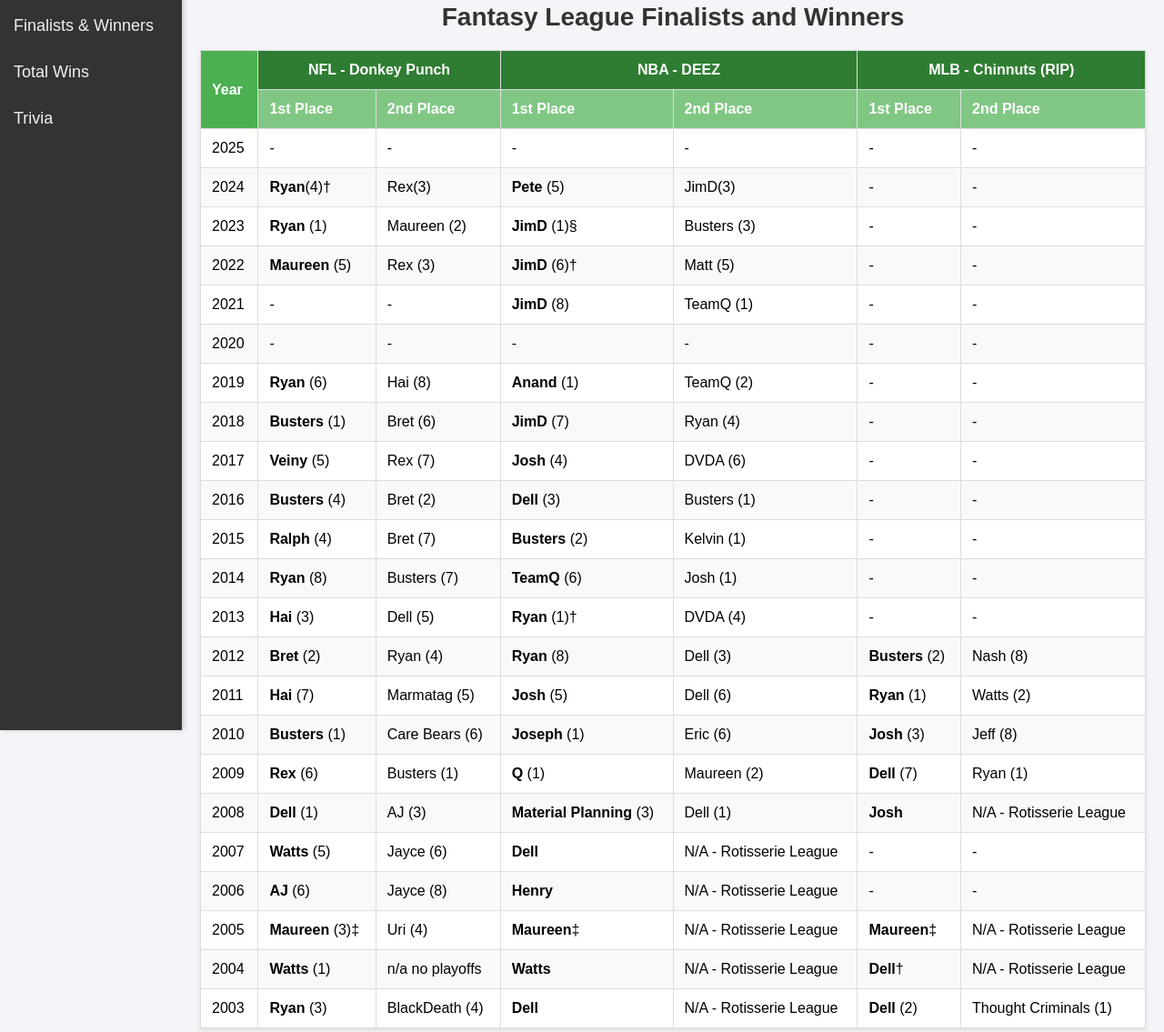
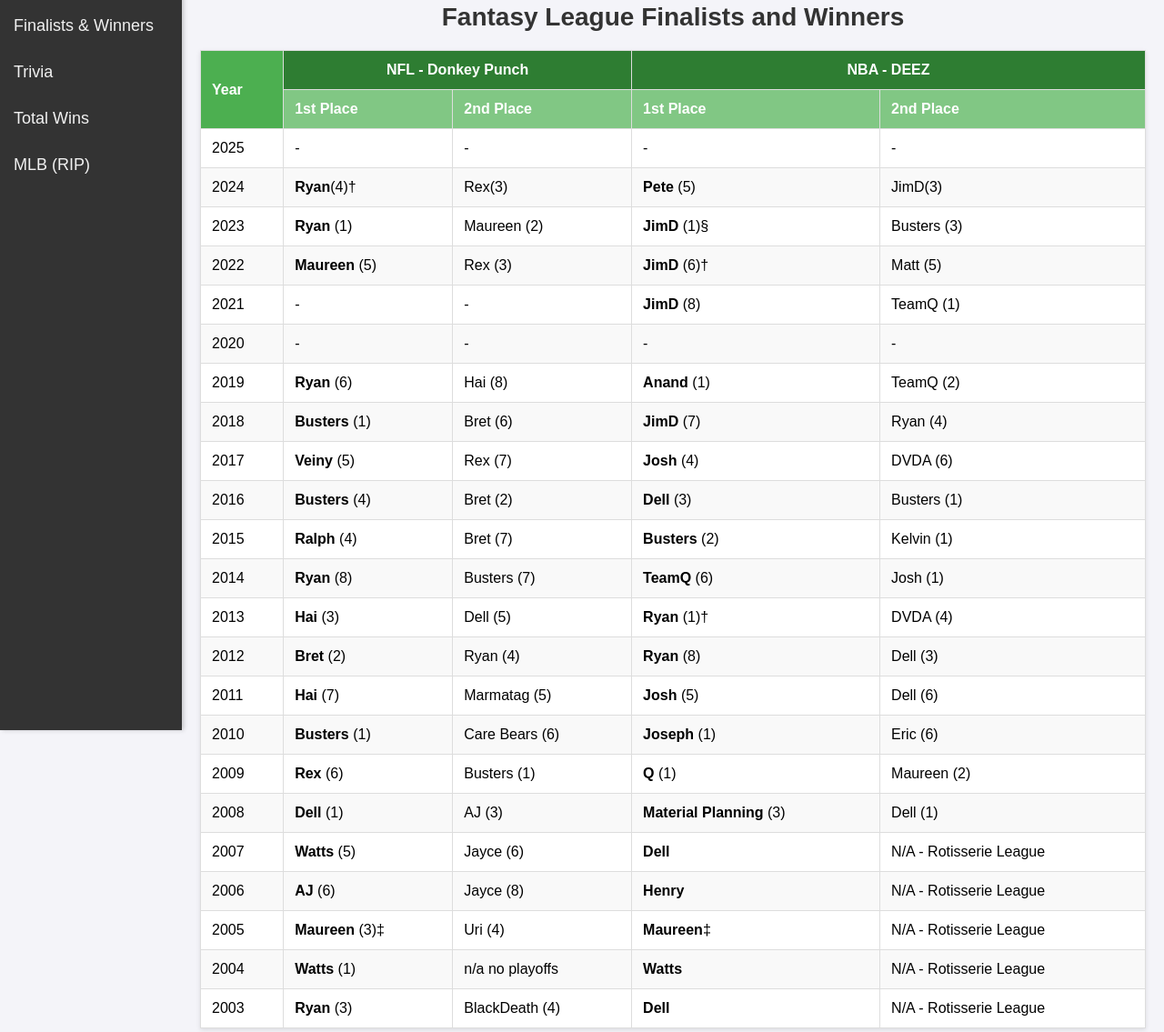
Before and after one commit to dell917/fantasy-league-stats, a plain HTML site: page index.html in a window 1280 px wide. Shown: the part 17-1152 px from the top of the page at 91% size. Drawn offline with Linux system fonts and the light colour scheme.

Commit message:
Updates to index.html
moved mlb section out, removed empty mlb data and some font updates

```diff
--- a/index.html
+++ b/index.html
@@ -104,7 +104,7 @@
             max-width: 1200px;
             margin: 10px auto;
             padding: 10px;
-            font-size: 0.9em;
+            font-size: 1.0em;
             color: #555;
             text-align: left;
             border-top: 1px solid #ddd;
@@ -132,14 +132,16 @@
             padding-left: 0;
         }
         .facts-container ul li {
-            margin-bottom: 20px;
-            line-height: 1.6;
+            margin-bottom: 10px; /* Reduced from 20px */
+            line-height: 1.2; /* Slightly reduced for tighter appearance */
+            font-size: 1.0em; /* Reduced font size */
         }
         .facts-container ul li ul {
             list-style-type: disc;
             padding-left: 20px;
             margin-top: 5px;
             margin-bottom: 0;
+            font-size: 0.85em; /* Slightly smaller for nested lists */
         }
         .fact-divider {
             border-bottom: 1px solid #ccc;
@@ -178,8 +180,9 @@
     <nav class="side-nav">
         <ul>
             <li><a href="#finalists-winners">Finalists & Winners</a></li>
+            <li><a href="#trivia">Trivia</a></li>
             <li><a href="#total-wins">Total Wins</a></li>
-            <li><a href="#trivia">Trivia</a></li>
+            <li><a href="#mlb-chinnuts">MLB (RIP)</a></li>
         </ul>
     </nav>
 
@@ -192,39 +195,36 @@
                         <th rowspan="2">Year</th>
                         <th colspan="2" class="league-header">NFL - Donkey Punch</th>
                         <th colspan="2" class="league-header">NBA - DEEZ</th>
-                        <th colspan="2" class="league-header">MLB - Chinnuts (RIP)</th>
                     </tr>
                     <tr>
                         <th class="subheader">1st Place</th>
                         <th class="subheader">2nd Place</th>
                         <th class="subheader">1st Place</th>
                         <th class="subheader">2nd Place</th>
-                        <th class="subheader">1st Place</th>
-                        <th class="subheader">2nd Place</th>
                     </tr>
-                    <tr><td>2025</td><td>-</td><td>-</td><td>-</td><td>-</td><td>-</td><td>-</td></tr>
-                    <tr><td>2024</td><td><b>Ryan</b>(4)†</td><td>Rex(3)</td><td><b>Pete</b> (5)</td><td>JimD(3)</td><td>-</td><td>-</td></tr>
-                    <tr><td>2023</td><td><b>Ryan</b> (1)</td><td>Maureen (2)</td><td><b>JimD</b> (1)§</td><td>Busters (3)</td><td>-</td><td>-</td></tr>
-                    <tr><td>2022</td><td><b>Maureen</b> (5)</td><td>Rex (3)</td><td><b>JimD</b> (6)†</td><td>Matt (5)</td><td>-</td><td>-</td></tr>
-                    <tr><td>2021</td><td>-</td><td>-</td><td><b>JimD</b> (8)</td><td>TeamQ (1)</td><td>-</td><td>-</td></tr>
-                    <tr><td>2020</td><td>-</td><td>-</td><td>-</td><td>-</td><td>-</td><td>-</td></tr>
-                    <tr><td>2019</td><td><b>Ryan</b> (6)</td><td>Hai (8)</td><td><b>Anand</b> (1)</td><td>TeamQ (2)</td><td>-</td><td>-</td></tr>
-                    <tr><td>2018</td><td><b>Busters</b> (1)</td><td>Bret (6)</td><td><b>JimD</b> (7)</td><td>Ryan (4)</td><td>-</td><td>-</td></tr>
-                    <tr><td>2017</td><td><b>Veiny</b> (5)</td><td>Rex (7)</td><td><b>Josh</b> (4)</td><td>DVDA (6)</td><td>-</td><td>-</td></tr>
-                    <tr><td>2016</td><td><b>Busters</b> (4)</td><td>Bret (2)</td><td><b>Dell</b> (3)</td><td>Busters (1)</td><td>-</td><td>-</td></tr>
-                    <tr><td>2015</td><td><b>Ralph</b> (4)</td><td>Bret (7)</td><td><b>Busters</b> (2)</td><td>Kelvin (1)</td><td>-</td><td>-</td></tr>
-                    <tr><td>2014</td><td><b>Ryan</b> (8)</td><td>Busters (7)</td><td><b>TeamQ</b> (6)</td><td>Josh (1)</td><td>-</td><td>-</td></tr>
-                    <tr><td>2013</td><td><b>Hai</b> (3)</td><td>Dell (5)</td><td><b>Ryan</b> (1)†</td><td>DVDA (4)</td><td>-</td><td>-</td></tr>
-                    <tr><td>2012</td><td><b>Bret</b> (2)</td><td>Ryan (4)</td><td><b>Ryan</b> (8)</td><td>Dell (3)</td><td><b>Busters</b> (2)</td><td>Nash (8)</td></tr>
-                    <tr><td>2011</td><td><b>Hai</b> (7)</td><td>Marmatag (5)</td><td><b>Josh</b> (5)</td><td>Dell (6)</td><td><b>Ryan</b> (1)</td><td>Watts (2)</td></tr>
-                    <tr><td>2010</td><td><b>Busters</b> (1)</td><td>Care Bears (6)</td><td><b>Joseph</b> (1)</td><td>Eric (6)</td><td><b>Josh</b> (3)</td><td>Jeff (8)</td></tr>
-                    <tr><td>2009</td><td><b>Rex</b> (6)</td><td>Busters (1)</td><td><b>Q</b> (1)</td><td>Maureen (2)</td><td><b>Dell</b> (7)</td><td>Ryan (1)</td></tr>
-                    <tr><td>2008</td><td><b>Dell</b> (1)</td><td>AJ (3)</td><td><b>Material Planning</b> (3)</td><td>Dell (1)</td><td><b>Josh</b></td><td>N/A - Rotisserie League</td></tr>
-                    <tr><td>2007</td><td><b>Watts</b> (5)</td><td>Jayce (6)</td><td><b>Dell</b></td><td>N/A - Rotisserie League</td><td>-</td><td>-</td></tr>
-                    <tr><td>2006</td><td><b>AJ</b> (6)</td><td>Jayce (8)</td><td><b>Henry</b></td><td>N/A - Rotisserie League</td><td>-</td><td>-</td></tr>
-                    <tr><td>2005</td><td><b>Maureen</b> (3)‡</td><td>Uri (4)</td><td><b>Maureen</b>‡</td><td>N/A - Rotisserie League</td><td><b>Maureen</b>‡</td><td>N/A - Rotisserie League</td></tr>
-                    <tr><td>2004</td><td><b>Watts</b> (1)</td><td>n/a no playoffs</td><td><b>Watts</b></td><td>N/A - Rotisserie League</td><td><b>Dell</b>†</td><td>N/A - Rotisserie League</td></tr>
-                    <tr><td>2003</td><td><b>Ryan</b> (3)</td><td>BlackDeath (4)</td><td><b>Dell</b></td><td>N/A - Rotisserie League</td><td><b>Dell</b> (2)</td><td>Thought Criminals (1)</td></tr>
+                    <tr><td>2025</td><td>-</td><td>-</td><td>-</td><td>-</td></tr>
+                    <tr><td>2024</td><td><b>Ryan</b>(4)†</td><td>Rex(3)</td><td><b>Pete</b> (5)</td><td>JimD(3)</td></tr>
+                    <tr><td>2023</td><td><b>Ryan</b> (1)</td><td>Maureen (2)</td><td><b>JimD</b> (1)§</td><td>Busters (3)</td></tr>
+                    <tr><td>2022</td><td><b>Maureen</b> (5)</td><td>Rex (3)</td><td><b>JimD</b> (6)†</td><td>Matt (5)</td></tr>
+                    <tr><td>2021</td><td>-</td><td>-</td><td><b>JimD</b> (8)</td><td>TeamQ (1)</td></tr>
+                    <tr><td>2020</td><td>-</td><td>-</td><td>-</td><td>-</td></tr>
+                    <tr><td>2019</td><td><b>Ryan</b> (6)</td><td>Hai (8)</td><td><b>Anand</b> (1)</td><td>TeamQ (2)</td></tr>
+                    <tr><td>2018</td><td><b>Busters</b> (1)</td><td>Bret (6)</td><td><b>JimD</b> (7)</td><td>Ryan (4)</td></tr>
+                    <tr><td>2017</td><td><b>Veiny</b> (5)</td><td>Rex (7)</td><td><b>Josh</b> (4)</td><td>DVDA (6)</td></tr>
+                    <tr><td>2016</td><td><b>Busters</b> (4)</td><td>Bret (2)</td><td><b>Dell</b> (3)</td><td>Busters (1)</td></tr>
+                    <tr><td>2015</td><td><b>Ralph</b> (4)</td><td>Bret (7)</td><td><b>Busters</b> (2)</td><td>Kelvin (1)</td></tr>
+                    <tr><td>2014</td><td><b>Ryan</b> (8)</td><td>Busters (7)</td><td><b>TeamQ</b> (6)</td><td>Josh (1)</td></tr>
+                    <tr><td>2013</td><td><b>Hai</b> (3)</td><td>Dell (5)</td><td><b>Ryan</b> (1)†</td><td>DVDA (4)</td></tr>
+                    <tr><td>2012</td><td><b>Bret</b> (2)</td><td>Ryan (4)</td><td><b>Ryan</b> (8)</td><td>Dell (3)</td></tr>
+                    <tr><td>2011</td><td><b>Hai</b> (7)</td><td>Marmatag (5)</td><td><b>Josh</b> (5)</td><td>Dell (6)</td></tr>
+                    <tr><td>2010</td><td><b>Busters</b> (1)</td><td>Care Bears (6)</td><td><b>Joseph</b> (1)</td><td>Eric (6)</td></tr>
+                    <tr><td>2009</td><td><b>Rex</b> (6)</td><td>Busters (1)</td><td><b>Q</b> (1)</td><td>Maureen (2)</td></tr>
+                    <tr><td>2008</td><td><b>Dell</b> (1)</td><td>AJ (3)</td><td><b>Material Planning</b> (3)</td><td>Dell (1)</td></tr>
+                    <tr><td>2007</td><td><b>Watts</b> (5)</td><td>Jayce (6)</td><td><b>Dell</b></td><td>N/A - Rotisserie League</td></tr>
+                    <tr><td>2006</td><td><b>AJ</b> (6)</td><td>Jayce (8)</td><td><b>Henry</b></td><td>N/A - Rotisserie League</td></tr>
+                    <tr><td>2005</td><td><b>Maureen</b> (3)‡</td><td>Uri (4)</td><td><b>Maureen</b>‡</td><td>N/A - Rotisserie League</td></tr>
+                    <tr><td>2004</td><td><b>Watts</b> (1)</td><td>n/a no playoffs</td><td><b>Watts</b></td><td>N/A - Rotisserie League</td></tr>
+                    <tr><td>2003</td><td><b>Ryan</b> (3)</td><td>BlackDeath (4)</td><td><b>Dell</b></td><td>N/A - Rotisserie League</td></tr>
                 </table>
             </div>
 
@@ -242,6 +242,48 @@
                 <p>§ Three-peat champion (won 3 years in a row)</p>
                 <ul>
                     <li><b>JimD</b>: NBA (2021-2023)</li>
+                </ul>
+            </div>
+        </div>
+
+        <hr class="section-divider">
+
+        <div class="container-content" id="trivia">
+            <h2 class="section-title">Fantasy League Trivia</h2>
+            <div class="facts-container">
+                <ul>
+                    <li>
+                        An <b>8th seed</b> has won a championship <b>3 times</b>. The winners are <b>Ryan</b> (2012 NBA, 2014 NFL) and <b>JimD</b> (2021 NBA).
+                    </li>
+                    <hr class="fact-divider">
+                    <li>
+                        A <b>1st seed</b> has won the championship <b>6 times</b>. The winners are:
+                        <ul>
+                            <li><b>Watts</b> (2004 NFL)</li>
+                            <li><b>Dell</b> (2008 NFL)</li>
+                            <li><b>Busters</b> (2010 NFL, 2018 NFL)</li>
+                            <li><b>Ryan</b> (2013 NBA, 2023 NFL)</li>
+                            <li><b>Anand</b> (2019 NBA)</li>
+                            <li><b>JimD</b> (2023 NBA)</li>
+                        </ul>
+                    </li>
+                    <hr class="fact-divider">
+                    <li>
+                        A <b>1st seed</b> has lost in the championship finals <b>7 times</b>. The managers who lost are:
+                        <ul>
+                            <li><b>Thought Criminals</b> (2003 MLB)</li>
+                            <li><b>Dell</b> (2008 NBA)</li>
+                            <li><b>Ryan</b> (2009 MLB)</li>
+                            <li><b>Busters</b> (2009 NFL)</li>
+                            <li><b>Kelvin</b> (2015 NBA)</li>
+                            <li><b>Busters</b> (2016 NBA)</li>
+                            <li><b>TeamQ</b> (2021 NBA)</li>
+                        </ul>
+                    </li>
+                    <hr class="fact-divider">
+                    <li><b>Maureen</b> is the only manager to have won all three leagues in a single year (2005).</li>
+                    <hr class="fact-divider">
+                    <li>The longest winning streak is held by <b>JimD</b>, who won the NBA league three years in a row (2021, 2022, and 2023).</li>
                 </ul>
             </div>
         </div>
@@ -361,43 +403,26 @@
 
         <hr class="section-divider">
 
-        <div class="container-content" id="trivia">
-            <h2 class="section-title">Fantasy League Trivia</h2>
-            <div class="facts-container">
-                <ul>
-                    <li>
-                        An <b>8th seed</b> has won a championship <b>3 times</b>. The winners are <b>Ryan</b> (2012 NBA, 2014 NFL) and <b>JimD</b> (2021 NBA).
-                    </li>
-                    <hr class="fact-divider">
-                    <li>
-                        A <b>1st seed</b> has won the championship <b>6 times</b>. The winners are:
-                        <ul>
-                            <li><b>Watts</b> (2004 NFL)</li>
-                            <li><b>Dell</b> (2008 NFL)</li>
-                            <li><b>Busters</b> (2010 NFL, 2018 NFL)</li>
-                            <li><b>Ryan</b> (2013 NBA, 2023 NFL)</li>
-                            <li><b>Anand</b> (2019 NBA)</li>
-                            <li><b>JimD</b> (2023 NBA)</li>
-                        </ul>
-                    </li>
-                    <hr class="fact-divider">
-                    <li>
-                        A <b>1st seed</b> has lost in the championship finals <b>7 times</b>. The managers who lost are:
-                        <ul>
-                            <li><b>Thought Criminals</b> (2003 MLB)</li>
-                            <li><b>Dell</b> (2008 NBA)</li>
-                            <li><b>Ryan</b> (2009 MLB)</li>
-                            <li><b>Busters</b> (2009 NFL)</li>
-                            <li><b>Kelvin</b> (2015 NBA)</li>
-                            <li><b>Busters</b> (2016 NBA)</li>
-                            <li><b>TeamQ</b> (2021 NBA)</li>
-                        </ul>
-                    </li>
-                    <hr class="fact-divider">
-                    <li><b>Maureen</b> is the only manager to have won all three leagues in a single year (2005).</li>
-                    <hr class="fact-divider">
-                    <li>The longest winning streak is held by <b>JimD</b>, who won the NBA league three years in a row (2021, 2022, and 2023).</li>
-                </ul>
+        <div class="container-content" id="mlb-chinnuts">
+            <h2 class="section-title">MLB - Chinnuts (RIP)</h2>
+            <div class="main-table-container">
+                <table>
+                    <tr>
+                        <th>Year</th>
+                        <th class="subheader">1st Place</th>
+                        <th class="subheader">2nd Place</th>
+                    </tr>
+                    <tr><td>2012</td><td><b>Busters</b> (2)</td><td>Nash (8)</td></tr>
+                    <tr><td>2011</td><td><b>Ryan</b> (1)</td><td>Watts (2)</td></tr>
+                    <tr><td>2010</td><td><b>Josh</b> (3)</td><td>Jeff (8)</td></tr>
+                    <tr><td>2009</td><td><b>Dell</b> (7)</td><td>Ryan (1)</td></tr>
+                    <tr><td>2008</td><td><b>Josh</b></td><td>N/A - Rotisserie League</td></tr>
+                    <tr><td>2007</td><td>-</td><td>-</td></tr>
+                    <tr><td>2006</td><td>-</td><td>-</td></tr>
+                    <tr><td>2005</td><td><b>Maureen</b>‡</td><td>N/A - Rotisserie League</td></tr>
+                    <tr><td>2004</td><td><b>Dell</b>†</td><td>N/A - Rotisserie League</td></tr>
+                    <tr><td>2003</td><td><b>Dell</b> (2)</td><td>Thought Criminals (1)</td></tr>
+                </table>
             </div>
         </div>
     </div>
```
